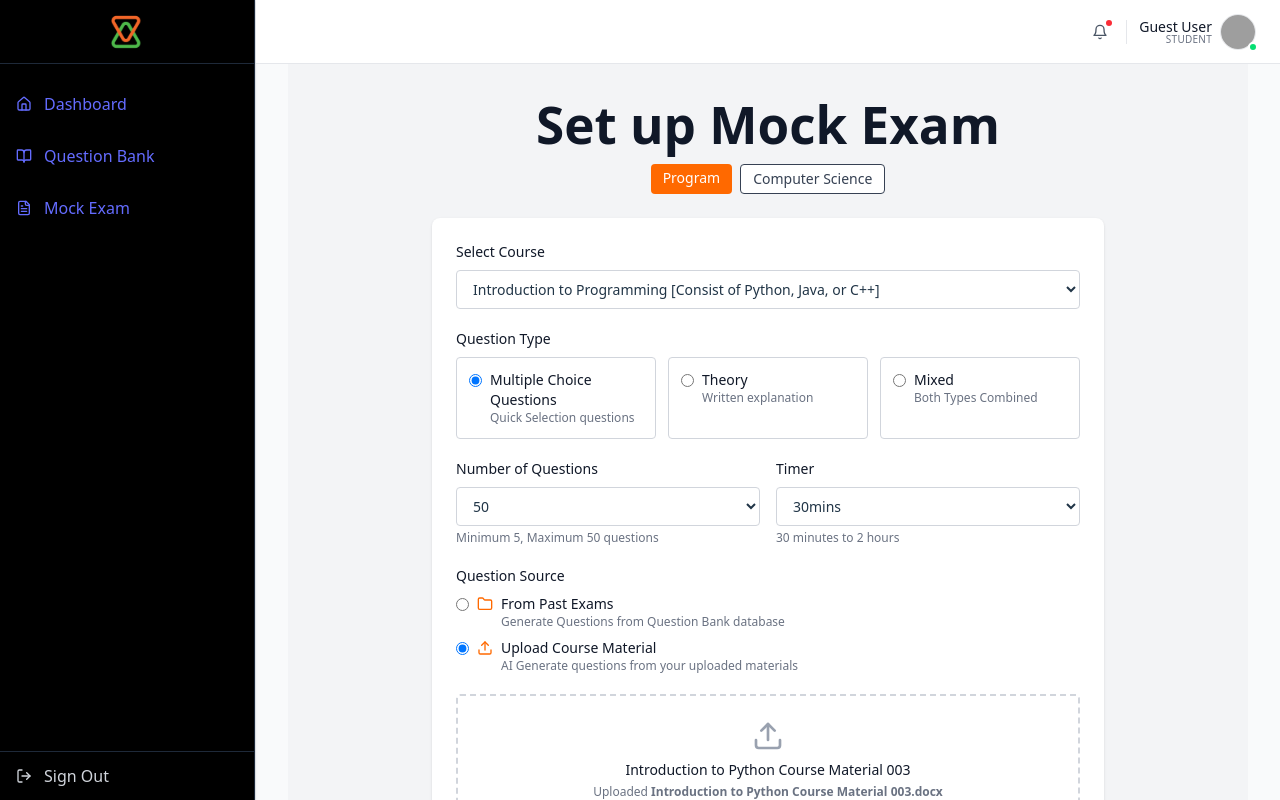
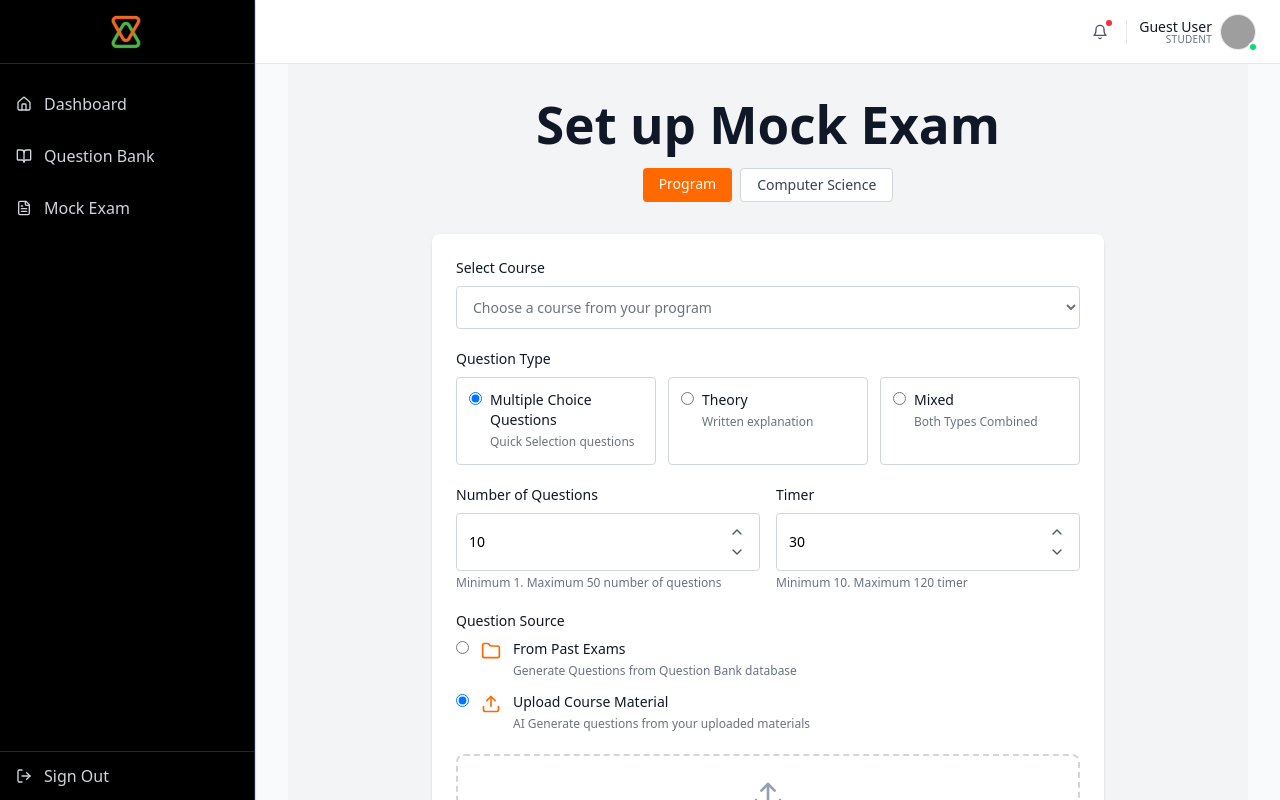
Before and after one commit to majordaniel/Edutech.Internship.2025.practicequizgenerator.frontend, a React (Vite) app: page /create-quiz in a window 1280 px wide. Built offline with nearby package versions, Linux system fonts and the light colour scheme; sample sign-in values are in the browser's storage; grey boxes are pictures that could not be loaded.

Commit message:
Worked the CreateQuiz form

```diff
--- a/src/index.css
+++ b/src/index.css
@@ -15,21 +15,23 @@
   -moz-osx-font-smoothing: grayscale;
 }
 
-a {
+/* a {
   font-weight: 500;
   color: #646cff;
   text-decoration: inherit;
 }
 a:hover {
   color: #535bf2;
-}
+} */
 
 body {
   margin: 0;
-  display: flex;
-  place-items: center;
+  /* Remove these lines that are causing layout issues */
+  /* display: flex;
+  place-items: center; */
   width: 100%;
   min-height: 100vh;
+  color: black;
 }
 
 h1 {
@@ -37,7 +39,8 @@ h1 {
   line-height: 1.1;
 }
 
-button {
+/* Remove or comment out these button styles - they're overriding Tailwind */
+/* button {
   border-radius: 8px;
   border: 1px solid transparent;
   padding: 0.6em 1.2em;
@@ -50,10 +53,6 @@ button {
 }
 button:hover {
   border-color: orangered;
-}
-/* button:focus,
-button:focus-visible {
-  outline: 4px auto -webkit-focus-ring-color;
 } */
 
 /* Custom Scrollbar */
@@ -82,7 +81,8 @@ button:focus-visible {
   a:hover {
     color: #747bff;
   }
-  button {
+  /* Remove this too */
+  /* button {
     background-color: #f9f9f9;
-  }
+  } */
 }
--- a/src/pages/CreateQuiz.jsx
+++ b/src/pages/CreateQuiz.jsx
@@ -1,11 +1,54 @@
+
 import { useState } from "react";
-import { Folder, Upload, AlertCircle, Loader2 } from "lucide-react";
+import { Folder, Upload, AlertCircle, Loader2, ChevronUp, ChevronDown } from "lucide-react";
+
+// Stepper Component
+function Stepper({ label, min = 1, max = 100, value, onChange }) {
+  const updateValue = (newVal) => {
+    if (newVal >= min && newVal <= max) {
+      onChange(newVal);
+    }
+  };
+
+  return (
+    <div>
+      <label className="block text-gray-900 text-sm font-medium mb-2">{label}</label>
+      <div className="flex items-center border border-gray-300 rounded px-3 py-2">
+        <input
+          type="number"
+          value={value}
+          min={min}
+          max={max}
+          onChange={(e) => updateValue(Number(e.target.value))}
+          className="flex-1 outline-none text-sm [appearance:textfield] [&::-webkit-outer-spin-button]:appearance-none [&::-webkit-inner-spin-button]:appearance-none"
+        />
+        <div className="flex flex-col ml-2">
+          <button
+            type="button"
+            onClick={() => updateValue(value + 1)}
+            className="p-0.5 hover:bg-gray-100 rounded"
+          >
+            <ChevronUp className="w-4 h-4 text-gray-600" />
+          </button>
+          <button
+            type="button"
+            onClick={() => updateValue(value - 1)}
+            className="p-0.5 hover:bg-gray-100 rounded"
+          >
+            <ChevronDown className="w-4 h-4 text-gray-600" />
+          </button>
+        </div>
+      </div>
+      <p className="text-xs text-gray-500 mt-1">Minimum {min}. Maximum {max} {label.toLowerCase()}</p>
+    </div>
+  );
+}
 
 export default function CreateQuiz() {
   const [course, setCourse] = useState("");
   const [questionType, setQuestionType] = useState("mcq");
-  const [numQuestions, setNumQuestions] = useState(50);
-  const [timer, setTimer] = useState(45);
+  const [numQuestions, setNumQuestions] = useState(10);
+  const [timer, setTimer] = useState(30);
   const [source, setSource] = useState("upload");
   const [uploadedFiles, setUploadedFiles] = useState([]);
   const [isLoading, setIsLoading] = useState(false);
@@ -15,9 +58,14 @@ export default function CreateQuiz() {
 
   const handleFileUpload = (e) => {
     const files = Array.from(e.target.files);
-    const allowedTypes = ['application/pdf', 'application/msword', 'application/vnd.openxmlformats-officedocument.wordprocessingml.document', 'text/plain'];
+    const allowedTypes = [
+      "application/pdf",
+      "application/msword",
+      "application/vnd.openxmlformats-officedocument.wordprocessingml.document",
+      "text/plain",
+    ];
 
-    const validFiles = files.filter(file => {
+    const validFiles = files.filter((file) => {
       if (!allowedTypes.includes(file.type)) {
         setError(`${file.name} is not supported. Use PDF, DOC, DOCX, or TXT.`);
         return false;
@@ -29,24 +77,24 @@ export default function CreateQuiz() {
       return true;
     });
 
-    setUploadedFiles(prev => [...prev, ...validFiles]);
+    setUploadedFiles((prev) => [...prev, ...validFiles]);
     setError("");
   };
 
   const removeFile = (index) => {
-    setUploadedFiles(prev => prev.filter((_, i) => i !== index));
+    setUploadedFiles((prev) => prev.filter((_, i) => i !== index));
   };
 
   const validateForm = () => {
     const errors = {};
     if (!course) errors.course = "Please select a course";
-    if (source === "upload" && uploadedFiles.length === 0) errors.files = "Please upload at least one file";
+    if (source === "upload" && uploadedFiles.length === 0)
+      errors.files = "Please upload at least one file";
     setValidationErrors(errors);
     return Object.keys(errors).length === 0;
   };
 
-  const handleSubmit = async (e) => {
-    e.preventDefault();
+  const handleSubmit = async () => {
     setError("");
     setValidationErrors({});
 
@@ -59,30 +107,19 @@ export default function CreateQuiz() {
     setIsLoading(true);
 
     try {
-      const formData = new FormData();
-      formData.append('course', course);
-      formData.append('questionType', questionType);
-      formData.append('numQuestions', numQuestions);
-      formData.append('timer', timer);
-      formData.append('source', source);
+      await new Promise((resolve) => setTimeout(resolve, 3000));
 
-      if (source === 'upload') {
-        uploadedFiles.forEach((file) => formData.append('files', file));
-      }
-
-      await new Promise(resolve => setTimeout(resolve, 3000));
-
-      console.log('Quiz generated successfully!', {
-        course, questionType, numQuestions, timer, source,
-        files: uploadedFiles.map(f => f.name)
+      console.log("Quiz generated successfully!", {
+        course,
+        questionType,
+        numQuestions,
+        timer,
+        source,
+        files: uploadedFiles.map((f) => f.name),
       });
-
-      // Redirect or navigate to quiz page here
-      // window.location.href = '/quiz/start';
-
     } catch (err) {
       setError("Failed to generate quiz. Please try again.");
-      console.error('Error:', err);
+      console.error("Error:", err);
       setShowModal(false);
     } finally {
       setIsLoading(false);
@@ -91,162 +128,154 @@ export default function CreateQuiz() {
 
   return (
     <div className="w-full min-h-screen bg-gray-100 py-8 px-4">
-      {/* Header - Outside Form */}
-      <div className="text-center mb-6">
-        <h1 className="text-2xl font-bold text-gray-900 mb-3">Set up Mock Exam</h1>
+      {/* Header */}
+      <div className="text-center mb-8">
+        <h1 className="text-3xl font-bold text-gray-900 mb-4">Set up Mock Exam</h1>
         <div className="flex justify-center gap-2">
-          <span className="bg-orange-500 text-white px-3 py-1 rounded text-sm">Program</span>
-          <span className="bg-white text-gray-700 px-3 py-1 rounded text-sm border">Computer Science</span>
+          <span className="bg-orange-500 text-white px-4 py-1.5 rounded text-sm font-medium">
+            Program
+          </span>
+          <span className="bg-white text-gray-700 px-4 py-1.5 rounded text-sm border border-gray-300">
+            Computer Science
+          </span>
         </div>
       </div>
 
       {/* Form Card */}
-      <div className="max-w-2xl mx-auto bg-white rounded-lg shadow p-6">
+      <div className="max-w-2xl mx-auto bg-white rounded-lg shadow-sm p-6">
         {error && (
-          <div className="mb-4 bg-red-50 border border-red-200 rounded p-3 flex items-start gap-2">
+          <div className="mb-6 bg-red-50 border border-red-200 rounded p-3 flex items-start gap-2">
             <AlertCircle className="w-4 h-4 text-red-500 mt-0.5 flex-shrink-0" />
             <p className="text-red-700 text-sm">{error}</p>
           </div>
         )}
 
-        <form onSubmit={handleSubmit} className="space-y-5">
+        <div className="space-y-5">
           {/* Course Selection */}
           <div>
-            <label className="block text-gray-900 text-sm font-medium mb-2">Select Course</label>
+            <label className="block text-gray-900 text-sm font-medium mb-2">
+              Select Course
+            </label>
             <select
               value={course}
               onChange={(e) => setCourse(e.target.value)}
-              className={`w-full border rounded px-3 py-2 text-sm ${validationErrors.course ? 'border-red-500' : 'border-gray-300'}`}
+              className={`w-full border rounded px-3 py-2.5 text-sm ${
+                validationErrors.course ? "border-red-500" : "border-gray-300"
+              } ${!course ? "text-gray-500" : "text-gray-900"}`}
             >
-              <option value="">Introduction to Programming [Consist of Python, Java, or C++]</option>
-              <option value="course1">Data Structures and Algorithms</option>
-              <option value="course2">Web Development Fundamentals</option>
+              <option value="">Choose a course from your program</option>
+              <option value="course1">Introduction to Programming [Python, Java, or C++]</option>
+              <option value="course2">Data Structures and Algorithms</option>
+              <option value="course3">Web Development Fundamentals</option>
             </select>
-            {validationErrors.course && <p className="text-red-500 text-xs mt-1">{validationErrors.course}</p>}
+            {validationErrors.course && (
+              <p className="text-red-500 text-xs mt-1">
+                {validationErrors.course}
+              </p>
+            )}
           </div>
 
-          {/* Question Type - Flexed Items */}
+          {/* Question Type */}
           <div>
-            <label className="block text-gray-900 text-sm font-medium mb-2">Question Type</label>
+            <label className="block text-gray-900 text-sm font-medium mb-2">
+              Question Type
+            </label>
             <div className="flex gap-3">
-              <label className="flex-1 flex items-start gap-2 p-3 border border-gray-300 rounded cursor-pointer hover:bg-gray-50">
+              {["mcq", "theory", "mixed"].map((type) => (
+                <label
+                  key={type}
+                  className="flex-1 flex items-start gap-2 p-3 border border-gray-300 rounded cursor-pointer hover:bg-gray-50"
+                >
                   <input
                     type="radio"
                     name="questionType"
-                  value="mcq"
-                  checked={questionType === "mcq"}
+                    value={type}
+                    checked={questionType === type}
                     onChange={(e) => setQuestionType(e.target.value)}
-                  className="mt-1"
+                    className="mt-0.5"
                   />
-                <div>
-                  <p className="text-sm font-medium text-gray-900">Multiple Choice Questions</p>
-                  <p className="text-xs text-gray-500">Quick Selection questions</p>
+                  <div className="flex-1">
+                    <p className="text-sm font-medium text-gray-900 mb-0.5">
+                      {type === "mcq"
+                        ? "Multiple Choice Questions"
+                        : type === "theory"
+                        ? "Theory"
+                        : "Mixed"}
+                    </p>
+                    <p className="text-xs text-gray-500 leading-relaxed">
+                      {type === "mcq"
+                        ? "Quick Selection questions"
+                        : type === "theory"
+                        ? "Written explanation"
+                        : "Both Types Combined"}
+                    </p>
                   </div>
                 </label>
-
-              <label className="flex-1 flex items-start gap-2 p-3 border border-gray-300 rounded cursor-pointer hover:bg-gray-50">
-                <input
-                  type="radio"
-                  name="questionType"
-                  value="theory"
-                  checked={questionType === "theory"}
-                  onChange={(e) => setQuestionType(e.target.value)}
-                  className="mt-1"
-                />
-                <div>
-                  <p className="text-sm font-medium text-gray-900">Theory</p>
-                  <p className="text-xs text-gray-500">Written explanation</p>
-                </div>
-              </label>
-
-              <label className="flex-1 flex items-start gap-2 p-3 border border-gray-300 rounded cursor-pointer hover:bg-gray-50">
-                <input
-                  type="radio"
-                  name="questionType"
-                  value="mixed"
-                  checked={questionType === "mixed"}
-                  onChange={(e) => setQuestionType(e.target.value)}
-                  className="mt-1"
-                />
-                <div>
-                  <p className="text-sm font-medium text-gray-900">Mixed</p>
-                  <p className="text-xs text-gray-500">Both Types Combined</p>
-                </div>
-              </label>
+              ))}
             </div>
           </div>
 
-          {/* Number of Questions & Timer */}
+          {/* Number of Questions & Timer with Stepper */}
           <div className="grid grid-cols-2 gap-4">
-            <div>
-              <label className="block text-gray-900 text-sm font-medium mb-2">Number of Questions</label>
-              <select
+            <Stepper
+              label="Number of Questions"
+              min={1}
+              max={50}
               value={numQuestions}
-                onChange={(e) => setNumQuestions(Number(e.target.value))}
-                className="w-full border border-gray-300 rounded px-3 py-2 text-sm"
-              >
-                {[...Array(46)].map((_, i) => {
-                  const val = i + 5;
-                  return (
-                    <option key={val} value={val}>
-                      {val}
-                    </option>
-                  );
-                })}
-              </select>
-              <p className="text-xs text-gray-500 mt-1">Minimum 5, Maximum 50 questions</p>
-            </div>
-
-            <div>
-              <label className="block text-gray-900 text-sm font-medium mb-2">Timer</label>
-              <select
+              onChange={setNumQuestions}
+            />
+            <Stepper
+              label="Timer"
+              min={10}
+              max={120}
               value={timer}
-                onChange={(e) => setTimer(Number(e.target.value))}
-                className="w-full border border-gray-300 rounded px-3 py-2 text-sm"
-              >
-                {Array.from({ length: 12 }, (_, i) => 30 + i * 10).map((val) => (
-                  <option key={val} value={val}>
-                    {val}mins
-                  </option>
-                ))}
-              </select>
-              <p className="text-xs text-gray-500 mt-1">30 minutes to 2 hours</p>
-            </div>
+              onChange={setTimer}
+            />
           </div>
 
           {/* Question Source */}
           <div>
-            <label className="block text-gray-900 text-sm font-medium mb-2">Question Source</label>
-            <div className="space-y-2">
-              <label className="flex items-start gap-2 cursor-pointer">
+            <label className="block text-gray-900 text-sm font-medium mb-2">
+              Question Source
+            </label>
+            <div className="space-y-3">
+              <label className="flex items-start gap-3 cursor-pointer">
                 <input
                   type="radio"
                   name="source"
                   value="past"
                   checked={source === "past"}
                   onChange={(e) => setSource(e.target.value)}
-                  className="mt-1"
+                  className="mt-0.5"
                 />
-                <Folder className="w-4 h-4 text-orange-500 mt-0.5" />
-                <div>
-                  <p className="text-sm font-medium text-gray-900">From Past Exams</p>
-                  <p className="text-xs text-gray-500">Generate Questions from Question Bank database</p>
+                <Folder className="w-5 h-5 text-orange-500 mt-0.5 flex-shrink-0" />
+                <div className="flex-1">
+                  <p className="text-sm font-medium text-gray-900 mb-0.5">
+                    From Past Exams
+                  </p>
+                  <p className="text-xs text-gray-500 leading-relaxed">
+                    Generate Questions from Question Bank database
+                  </p>
                 </div>
               </label>
 
-              <label className="flex items-start gap-2 cursor-pointer">
+              <label className="flex items-start gap-3 cursor-pointer">
                 <input
                   type="radio"
                   name="source"
                   value="upload"
                   checked={source === "upload"}
                   onChange={(e) => setSource(e.target.value)}
-                  className="mt-1"
+                  className="mt-0.5"
                 />
-                <Upload className="w-4 h-4 text-orange-500 mt-0.5" />
-                <div>
-                  <p className="text-sm font-medium text-gray-900">Upload Course Material</p>
-                  <p className="text-xs text-gray-500">AI Generate questions from your uploaded materials</p>
+                <Upload className="w-5 h-5 text-orange-500 mt-0.5 flex-shrink-0" />
+                <div className="flex-1">
+                  <p className="text-sm font-medium text-gray-900 mb-0.5">
+                    Upload Course Material
+                  </p>
+                  <p className="text-xs text-gray-500 leading-relaxed">
+                    AI Generate questions from your uploaded materials
+                  </p>
                 </div>
               </label>
             </div>
@@ -254,10 +283,14 @@ export default function CreateQuiz() {
 
           {/* File Upload */}
           {source === "upload" && (
-            <div className="border-2 border-dashed border-gray-300 rounded p-6 text-center">
+            <div className="border-2 border-dashed border-gray-300 rounded-lg p-6 text-center">
               <Upload className="w-8 h-8 text-gray-400 mx-auto mb-2" />
-              <p className="text-sm font-medium text-gray-900 mb-1">Introduction to Python Course Material 003</p>
-              <p className="text-xs text-gray-500 mb-3">Uploaded <strong>Introduction to Python Course Material 003.docx</strong></p>
+              <p className="text-sm font-medium text-gray-900 mb-1">
+                Upload Course Material
+              </p>
+              <p className="text-xs text-gray-500 mb-3">
+                PDF, DOC, DOCX, TXT (Max 10MB)
+              </p>
               <label className="inline-block">
                 <input
                   type="file"
@@ -266,7 +299,7 @@ export default function CreateQuiz() {
                   onChange={handleFileUpload}
                   className="hidden"
                 />
-                <span className="bg-gray-200 text-gray-700 px-4 py-2 rounded text-sm cursor-pointer hover:bg-gray-300">
+                <span className="bg-gray-200 text-gray-700 px-5 py-2 rounded text-sm cursor-pointer hover:bg-gray-300 inline-block">
                   Choose a File
                 </span>
               </label>
@@ -274,24 +307,38 @@ export default function CreateQuiz() {
               {uploadedFiles.length > 0 && (
                 <div className="mt-4 space-y-2">
                   {uploadedFiles.map((file, index) => (
-                    <div key={index} className="flex items-center justify-between bg-gray-50 p-2 rounded text-sm">
-                      <span className="text-gray-700">{file.name}</span>
-                      <button type="button" onClick={() => removeFile(index)} className="text-red-500 text-xs">Remove</button>
+                    <div
+                      key={index}
+                      className="flex items-center justify-between bg-gray-50 p-3 rounded text-sm"
+                    >
+                      <span className="text-gray-700 truncate">{file.name}</span>
+                      <button
+                        type="button"
+                        onClick={() => removeFile(index)}
+                        className="text-red-500 text-xs hover:text-red-700 ml-2"
+                      >
+                        Remove
+                      </button>
                     </div>
                   ))}
                 </div>
               )}
-
-              {validationErrors.files && <p className="text-red-500 text-xs mt-2">{validationErrors.files}</p>}
+              {validationErrors.files && (
+                <p className="text-red-500 text-xs mt-2">
+                  {validationErrors.files}
+                </p>
+              )}
             </div>
           )}
 
           {/* Submit Button */}
           <button
-            type="submit"
+            onClick={handleSubmit}
             disabled={isLoading}
-            className={`w-full py-2.5 rounded font-medium text-white ${
-              isLoading ? 'bg-gray-400 cursor-not-allowed' : 'bg-orange-500 hover:bg-orange-600'
+            className={`w-full py-3 rounded font-medium text-white ${
+              isLoading
+                ? "bg-gray-400 cursor-not-allowed"
+                : "bg-orange-500 hover:bg-orange-600"
             } flex items-center justify-center gap-2`}
           >
             {isLoading ? (
@@ -300,11 +347,13 @@ export default function CreateQuiz() {
                 Generating Quiz...
               </>
             ) : (
-              'Generate and start Quiz'
+              "Generate and Start Quiz"
             )}
           </button>
-          <p className="text-xs text-gray-500 text-center">Please fill in all required fields to continue</p>
-        </form>
+          <p className="text-xs text-gray-500 text-center">
+            Please fill in all required fields to continue
+          </p>
+        </div>
       </div>
 
       {/* Loading Modal */}
@@ -312,12 +361,24 @@ export default function CreateQuiz() {
         <div className="fixed inset-0 bg-black bg-opacity-50 flex items-center justify-center z-50">
           <div className="bg-white rounded-lg p-8 max-w-md w-full mx-4 text-center">
             <div className="w-16 h-16 bg-orange-100 rounded-full flex items-center justify-center mx-auto mb-4">
-              <svg className="w-10 h-10 text-orange-500" fill="none" stroke="currentColor" viewBox="0 0 24 24">
-                <path strokeLinecap="round" strokeLinejoin="round" strokeWidth={2} d="M11 5H6a2 2 0 00-2 2v11a2 2 0 002 2h11a2 2 0 002-2v-5m-1.414-9.414a2 2 0 112.828 2.828L11.828 15H9v-2.828l8.586-8.586z" />
+              <svg
+                className="w-10 h-10 text-orange-500"
+                fill="none"
+                stroke="currentColor"
+                viewBox="0 0 24 24"
+              >
+                <path
+                  strokeLinecap="round"
+                  strokeLinejoin="round"
+                  strokeWidth={2}
+                  d="M11 5H6a2 2 0 00-2 2v11a2 2 0 002 2h11a2 2 0 002-2v-5m-1.414-9.414a2 2 0 112.828 2.828L11.828 15H9v-2.828l8.586-8.586z"
+                />
               </svg>
             </div>
-            <h2 className="text-xl font-bold text-gray-900 mb-2">Generating Mock Exam Questions</h2>
-            <p className="text-sm text-gray-500 mb-4">Loading........</p>
+            <h2 className="text-xl font-bold text-gray-900 mb-2">
+              Generating Mock Exam Questions
+            </h2>
+            <p className="text-sm text-gray-500 mb-4">Loading...</p>
             <div className="flex justify-center">
               <Loader2 className="w-6 h-6 text-orange-500 animate-spin" />
             </div>
@@ -325,5 +386,5 @@ export default function CreateQuiz() {
         </div>
       )}
     </div>
-  );
+  )
 }
--- a/src/pages/auth/login.jsx
+++ b/src/pages/auth/login.jsx
@@ -38,14 +38,14 @@ export default function Login() {
       <div className="relative z-10 w-full max-w-sm sm:max-w-md h-auto bg-white/95 backdrop-blur-md shadow-xl rounded-2xl p-5 sm:p-6 ">
         {/* Logo */}
         <div className="flex justify-center mb-4">
-          <img src={ExamLogo} alt="Exam Logo" className="h-10 w-auto" />
+          <img src={ExamLogo} alt="Exam Logo" className="h-20 w-auto" />
         </div>
 
         {/* Title */}
         <div className="text-center mb-4">
-          <h1 className="text-xl sm:text-xl font-semibold text-gray-900 mb-1">
+          <h2 className="text-2xl font-semibold text-gray-900 mb-1">
             Welcome to Exam Portal
-          </h1>
+          </h2>
           <p className="text-gray-500 text-sm">
             Enter your credentials to access your dashboard
           </p>
```
Also changed, not shown: src/components/ui/Stepper.jsx (added, +45 -0 lines), src/components/ui/Dropdown.jsx (deleted), src/components/ui/RadioGroup.jsx (deleted). Lines whose indentation alone changed are shown as unchanged.
